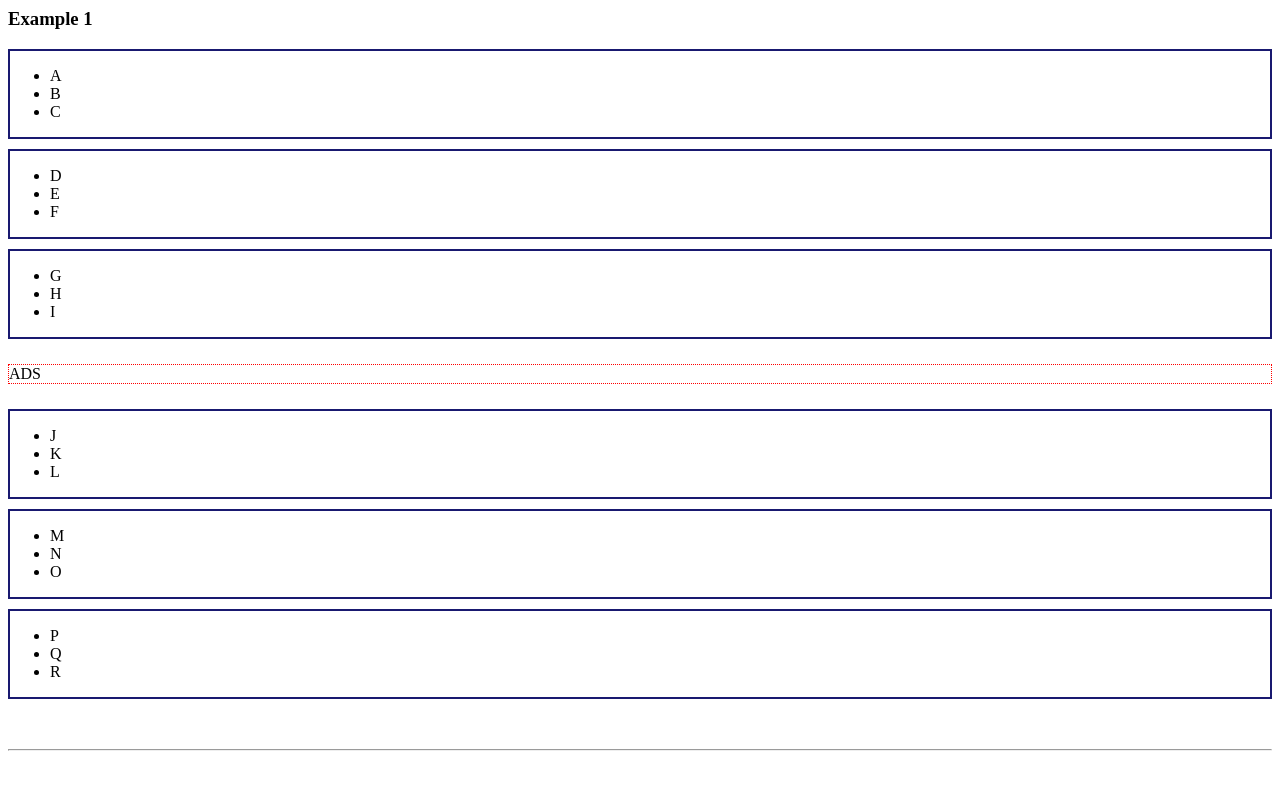
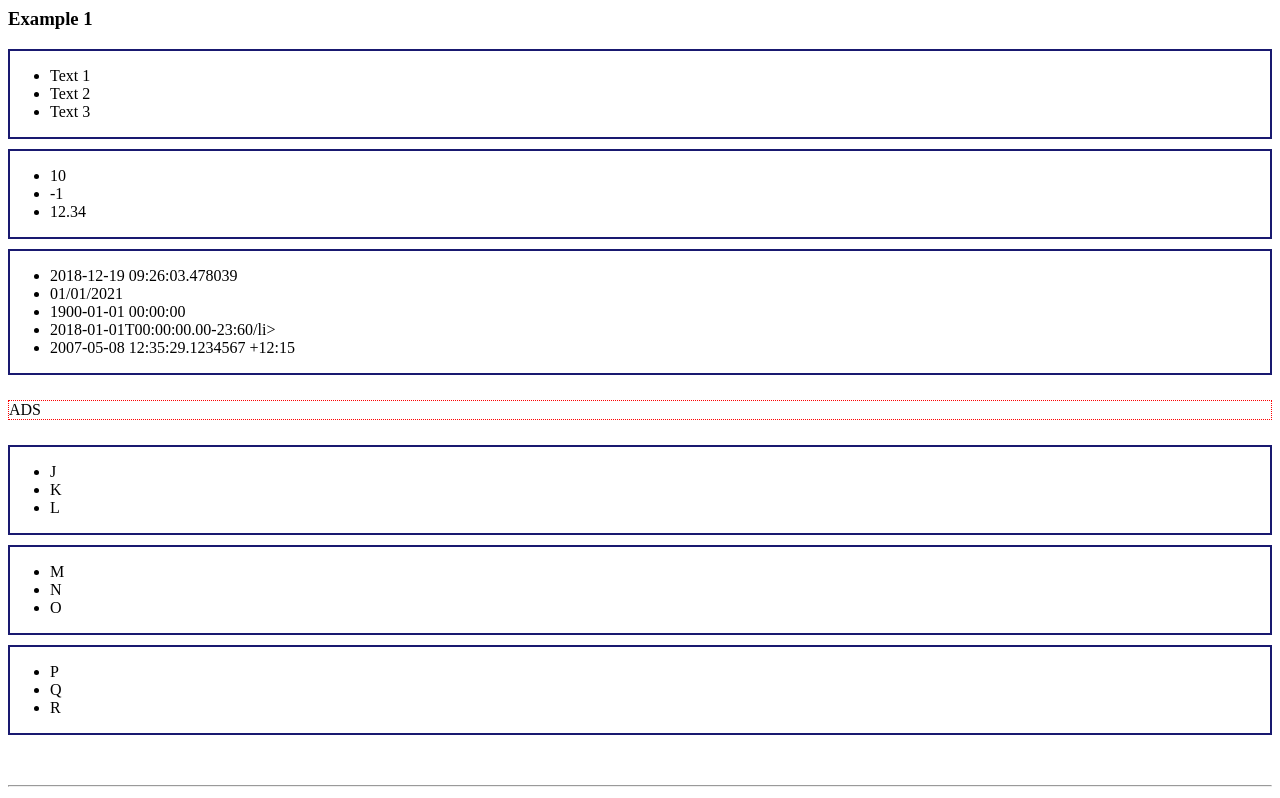
Before and after one commit to galmeida125/galmeida125.github.io, a plain HTML site: page index.html in a window 1280 px wide. Shown: the top 798 px of the page. Drawn offline with Linux system fonts and the light colour scheme.

Commit message:
Update index.html

```diff
--- a/index.html
+++ b/index.html
@@ -11,25 +11,27 @@
     <div>
       <div class="row">
         <ul>
-          <li>A</li>
-          <li>B</li>
-          <li>C</li>
+          <li>Text 1</li>
+          <li>Text 2</li>
+          <li>Text 3</li>
         </ul>
       </div>
 
       <div class="row">
         <ul>
-          <li>D</li>
-          <li>E</li>
-          <li>F</li>
+          <li>10</li>
+          <li>-1</li>
+          <li>12.34</li>
         </ul>
       </div>
 
       <div class="row">
         <ul>
-          <li>G</li>
-          <li>H</li>
-          <li>I</li>
+          <li>2018-12-19 09:26:03.478039</li>
+          <li>01/01/2021</li>
+          <li>1900-01-01 00:00:00</li>
+          <li>2018-01-01T00:00:00.00-23:60/li>
+          <li>2007-05-08 12:35:29.1234567 +12:15</li>
         </ul>
       </div>
 
```
